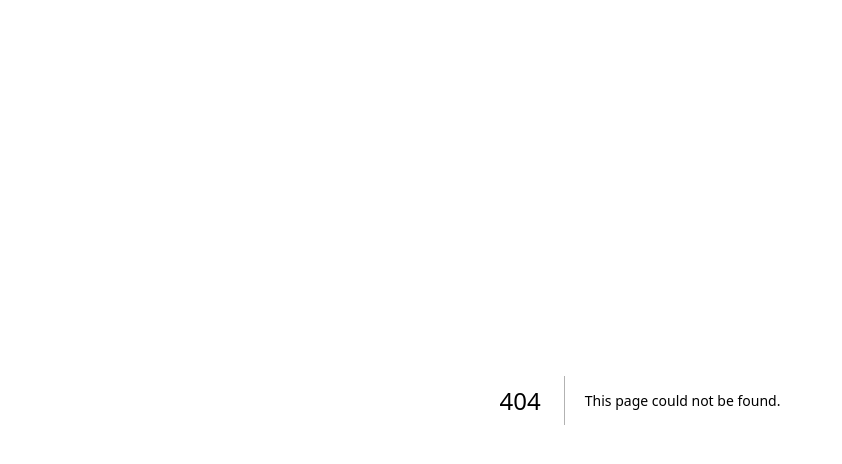
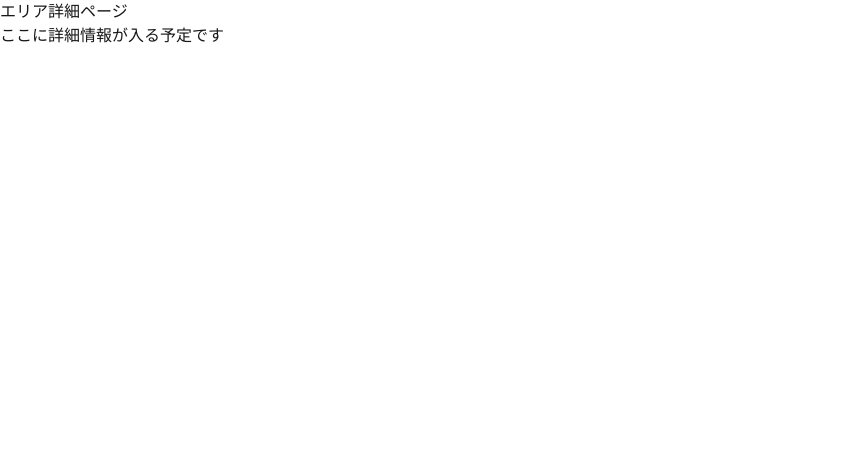
Before and after one commit to MIXJOBS/monk-mode-react, a Next.js app: page /areas/1 in a window 1280 px wide. Before the commit this address had no page. Shown: the top 464 px of the page, without its empty margins (0-842 px from the left). Built offline with nearby package versions, Linux system fonts and the light colour scheme.

Commit message:
詳細ページの作成

```diff
--- /dev/null
+++ b/app/areas/[id]/page.tsx
@@ -0,0 +1,8 @@
+export default function AreaDetailPage() {
+  return (
+    <main>
+      <h1>エリア詳細ページ</h1>
+      <p>ここに詳細情報が入る予定です</p>
+    </main>
+  );
+}
```
